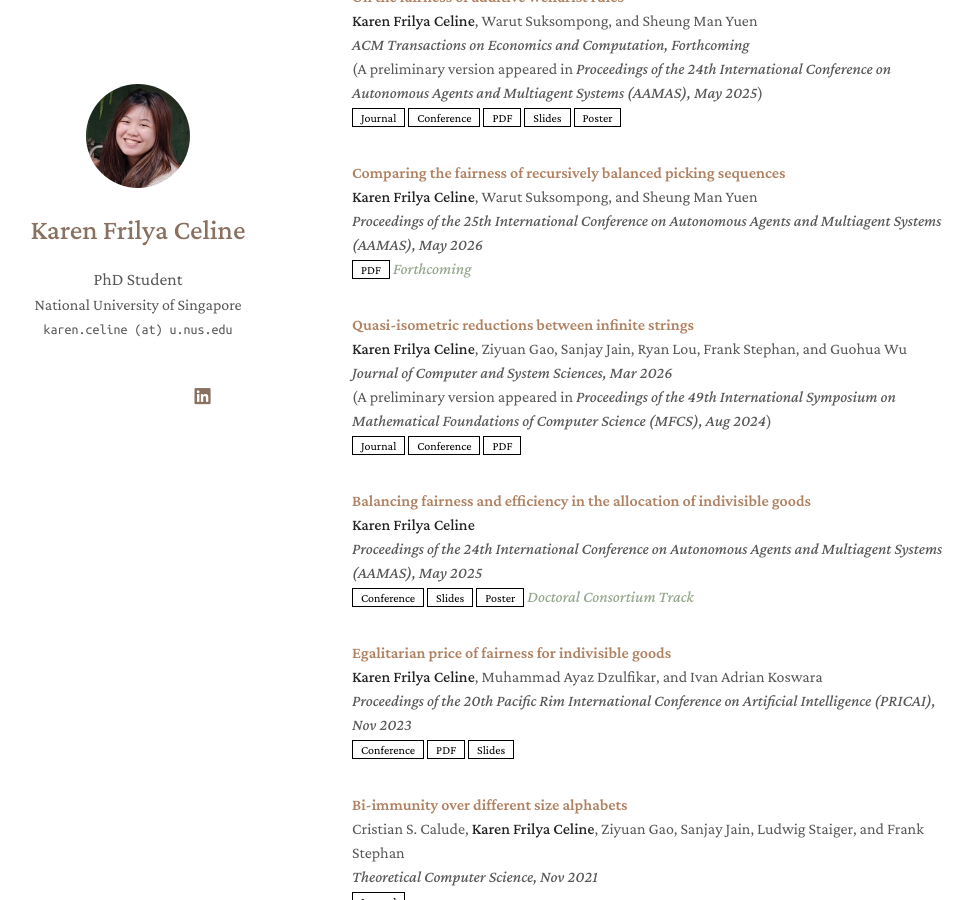
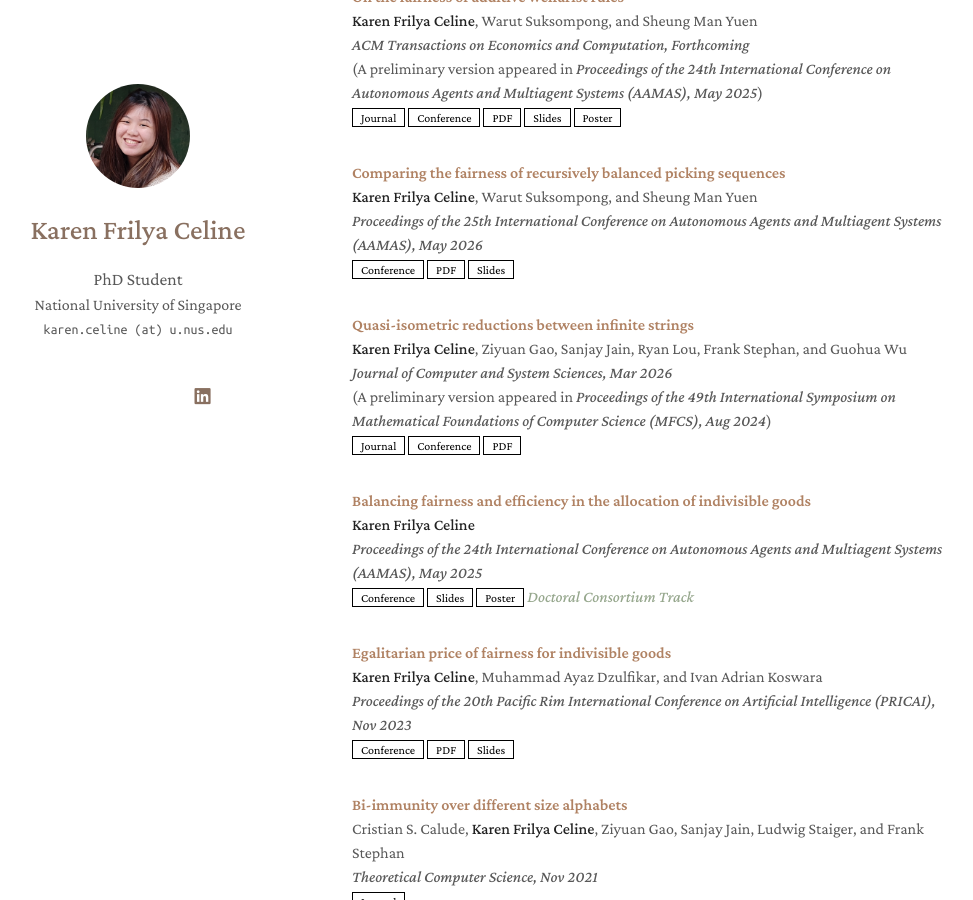
Before and after one commit to karen-celine/karen-celine.github.io, a Jekyll site: the page built from index.md, in a window 1280 px wide and 900 px high, scrolled down 323 px. Shown: the whole window, without its empty margins (138-1111 px from the left). Built offline with Jekyll 4.4.1, drawn with Linux system fonts in a browser that asks for light colours; a style sheet for code colours, icons or effects is not loaded.

Commit message:
Update with AAMAS 2026 conference proceedings and slides

```diff
--- a/_data/publications.yml
+++ b/_data/publications.yml
@@ -13,8 +13,9 @@ main:
   - title: Comparing the fairness of recursively balanced picking sequences
     authors: <strong>Karen Frilya Celine</strong>, Warut Suksompong, and Sheung Man Yuen
     periodical: Proceedings of the 25th International Conference on Autonomous Agents and Multiagent Systems (AAMAS), May&nbsp;2026
-    notes: Forthcoming
+    conference: https://ifaamas.org/Proceedings/aamas2026/pdfs/WIZK2813.pdf
     pdf: https://arxiv.org/abs/2512.17604
+    slides: assets/files/slides/picking_sequences.pdf
 
   - title: Quasi-isometric reductions between infinite strings
     authors: <strong>Karen Frilya Celine</strong>, Ziyuan Gao, Sanjay Jain, Ryan Lou, Frank Stephan, and Guohua Wu
```
Also changed, not shown: 2 other files.
